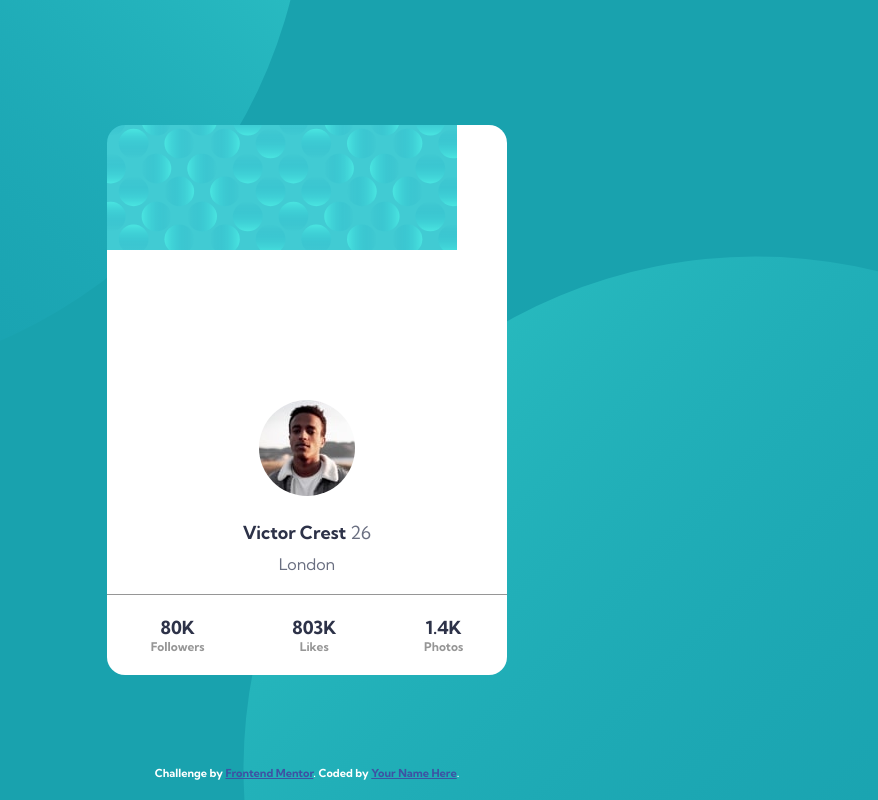
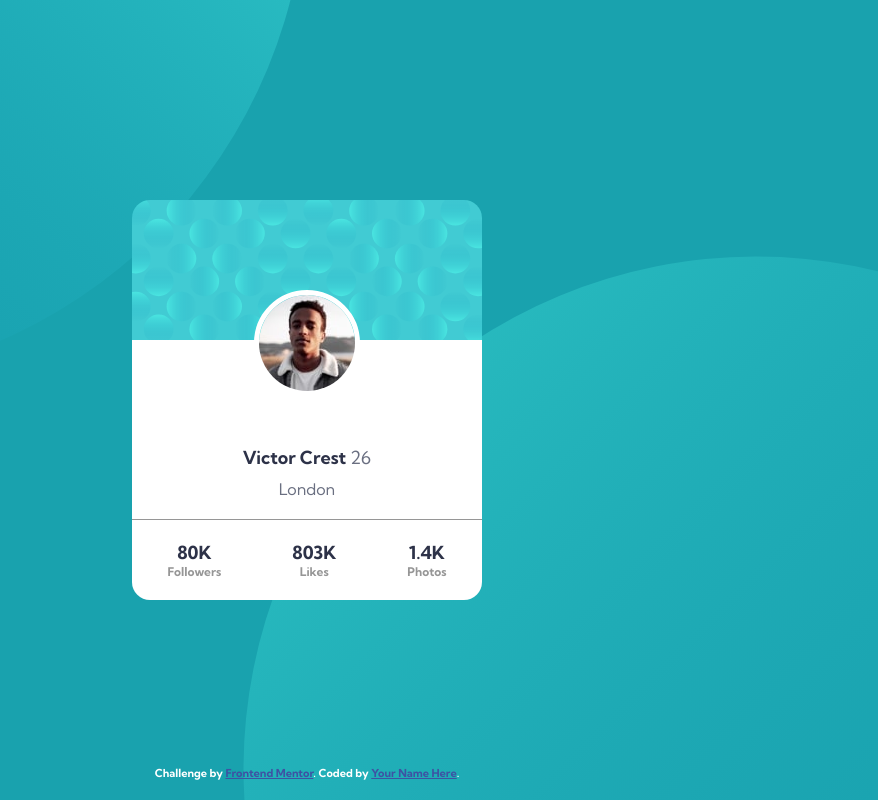
Before and after one commit to keshavkumarhembram/profile-card-component-main, a plain HTML site: page index.html in a window 1280 px wide. Shown: the whole page, without its empty margins (333-1211 px from the left). Drawn offline with Linux system fonts and the light colour scheme.

Commit message:
fixed some issue

```diff
--- a/style/style.css
+++ b/style/style.css
@@ -51,20 +51,22 @@ h1,
 }
 
 .profile-card {
-  width: 400px;
-  height: 550px;
+  width: 350px;
+  height: 400px;
   display: flex;
   flex-direction: column;
   justify-content: flex-end;
   align-items: center;
   gap: 20px;
   border-radius: 18px;
-  background: url('../images/bg-pattern-card.svg') white;
-  background-position: 0px -15px;
+  background: url("../images/bg-pattern-card.svg") white;
+  background-position: 0px 0px;
   background-repeat: no-repeat;
 }
 
 .profile-image {
+  position: relative;
+  top: -30px;
   border: 5px solid white;
   border-radius: 50%;
 }
@@ -115,7 +117,6 @@ h1,
   body {
     background-position: -30vw -50vw, 45vw 35vw;
   }
-
 }
 
 @media screen and (max-width: 375px) {
```
Lines whose indentation alone changed are shown as unchanged.
